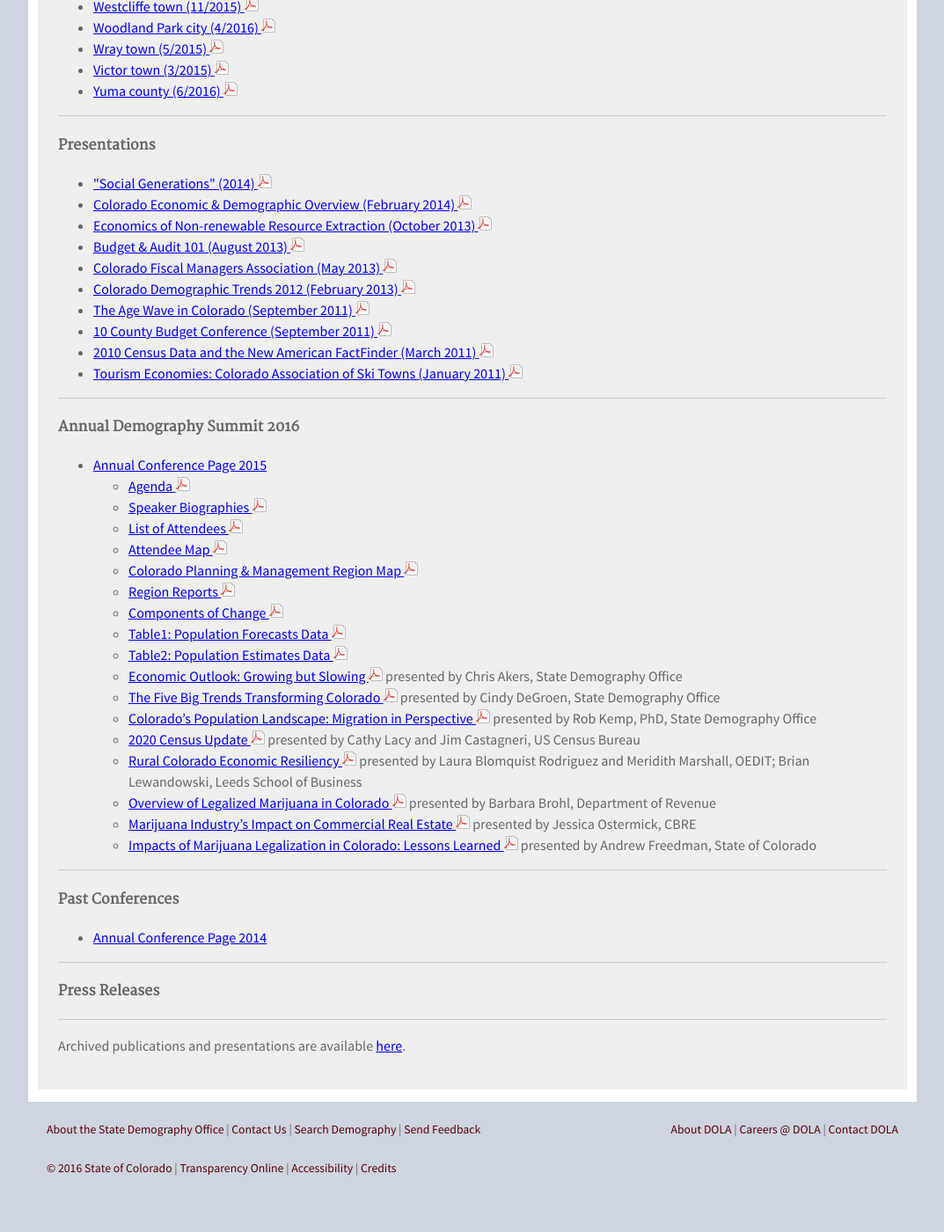
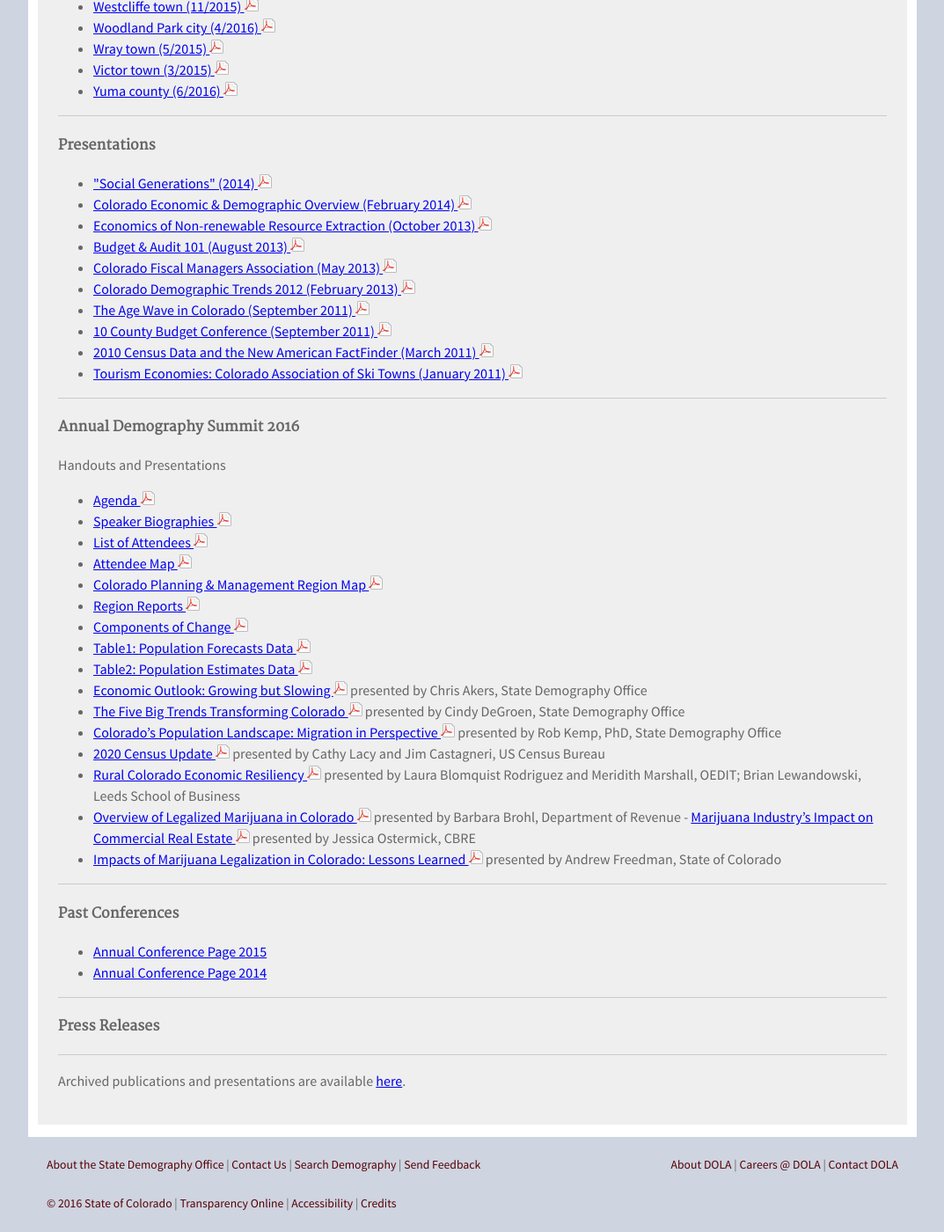
Before and after one commit to TBleess/Website_New, a Jekyll site: the page built from pages/9_Not_in_Menu/publications-and-presentations.md, in a window 1280 px wide and 1400 px high, scrolled down 2570 px. Shown: the whole window at 88% size, without its empty margins (103-1176 px from the left). Built offline with Jekyll 4.4.1, drawn with Linux system fonts in a browser that asks for light colours; before the commit the page ends 3930 px from its top, so only the background shows below that.

Commit message:
Update publications-and-presentations.md

```diff
--- a/pages/9_Not_in_Menu/publications-and-presentations.md
+++ b/pages/9_Not_in_Menu/publications-and-presentations.md
@@ -140,7 +140,7 @@
 
 #### Annual Demography Summit 2016
 
-- [Annual Conference Page 2015](/demography/annual-demography-meeting-2015/#annual-demography-meeting-videos-2015)
+Handouts and Presentations
   - [Agenda ![pdf](/images/page_white_acrobat.png 'download pdf file')](https://drive.google.com/uc?export=download&id=0ByjImPUKASTTajBIaDNkZkVaQ1k)
   - [Speaker Biographies ![pdf](/images/page_white_acrobat.png 'download pdf file')](https://drive.google.com/uc?export=download&id=0ByjImPUKASTTX3FXZlEtOHA5aDg)
   - [List of Attendees ![pdf](/images/page_white_acrobat.png 'download pdf file')](https://drive.google.com/uc?export=download&id=0ByjImPUKASTTWkp1SVp2RE11OHc)
```
Also changed, not shown: other parts of pages/9_Not_in_Menu/publications-and-presentations.md (+1 -0 lines).
